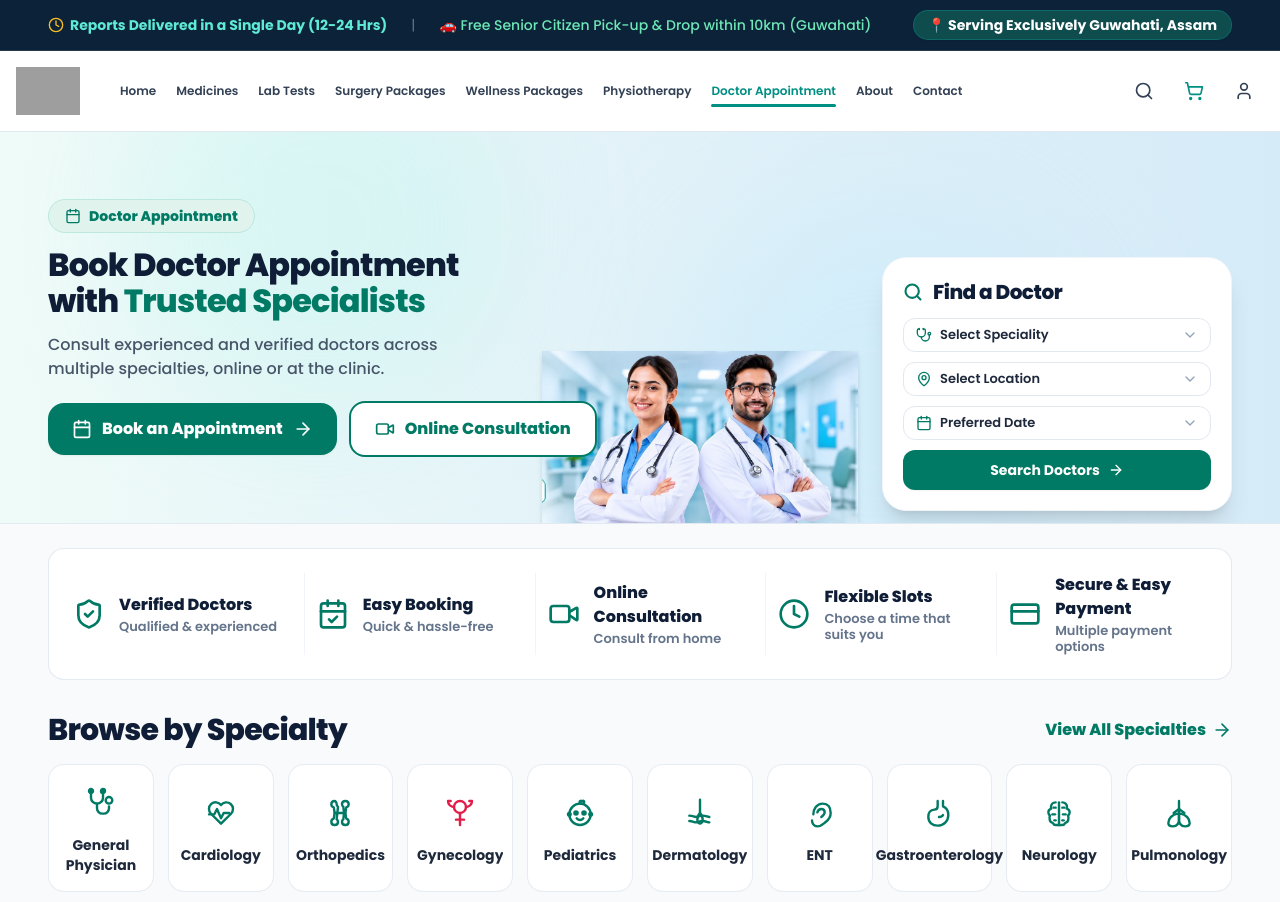
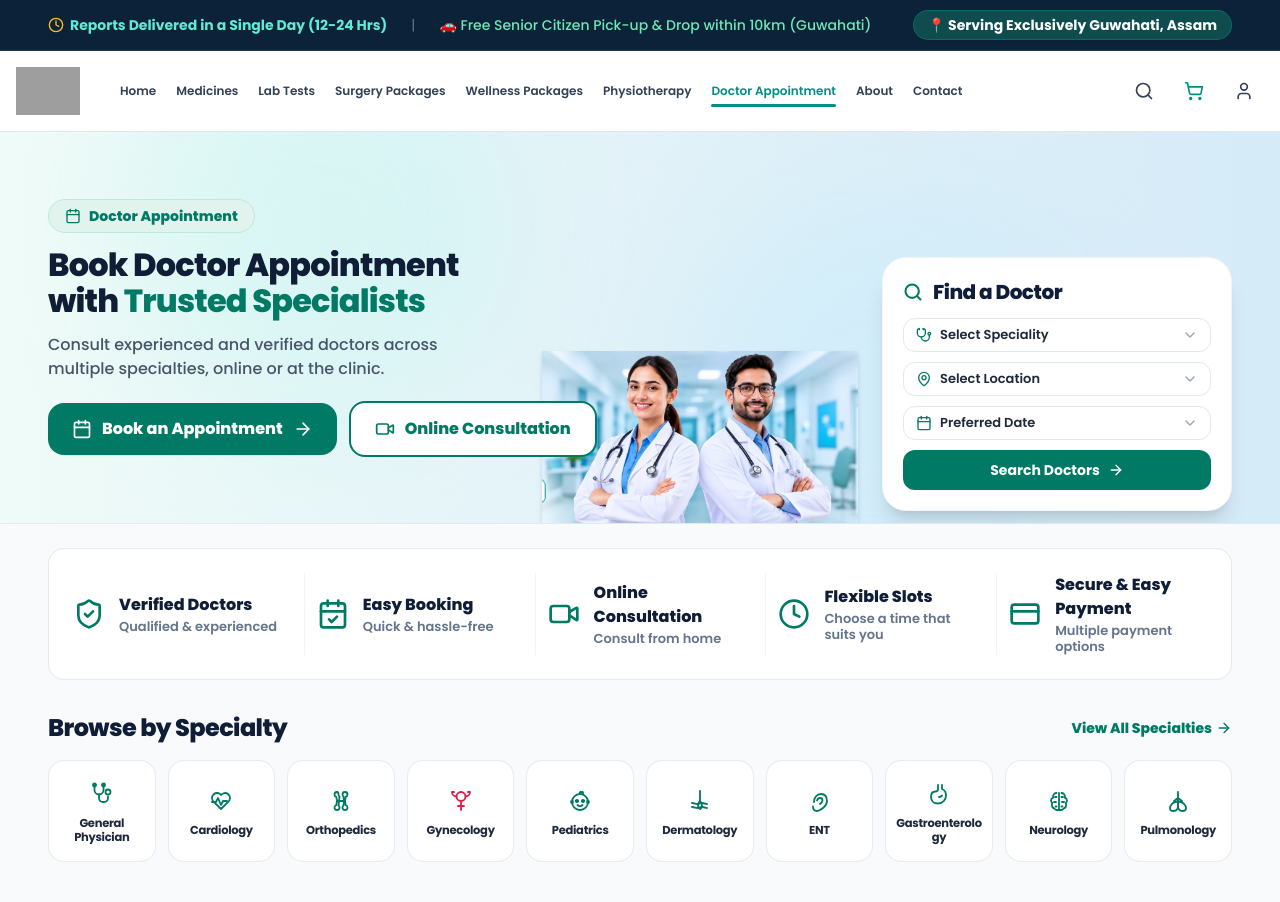
Before and after one commit to Ajayendra30/ZESTMED, a React (Vite) app: page /doctor in a window 1280 px wide. Shown: the top 902 px of the page. Built offline with nearby package versions, Linux system fonts and the light colour scheme; grey boxes are pictures that could not be loaded.

Commit message:
Fix text cut-off on Gastroenterology and decrease specialty card sizes on Doctor Appointment page

```diff
--- a/src/pages/DoctorAppointmentPage.jsx
+++ b/src/pages/DoctorAppointmentPage.jsx
@@ -388,11 +388,11 @@ export default function DoctorAppointmentPage() {
         {/* ========================================================================= */}
         {/* 3. BROWSE BY SPECIALTY (10 Medical Specialties matching Reference)       */}
         {/* ========================================================================= */}
-        <section className="space-y-4">
+        <section className="space-y-3.5 sm:space-y-4">
 
           {/* Header Row */}
           <div className="flex items-center justify-between">
-            <h2 className="text-2xl sm:text-3xl font-black text-[#0F1E36] tracking-tight">
+            <h2 className="text-xl sm:text-2xl font-black text-[#0F1E36] tracking-tight">
               Browse by Specialty
             </h2>
             <button
@@ -401,15 +401,15 @@ export default function DoctorAppointmentPage() {
                 setActiveSpecialtyFilter('All');
                 setShowAllDoctors(true);
               }}
-              className="text-[#007A64] hover:text-[#005c4b] font-extrabold text-sm sm:text-base flex items-center gap-1.5 hover:underline cursor-pointer"
+              className="text-[#007A64] hover:text-[#005c4b] font-extrabold text-xs sm:text-sm flex items-center gap-1 hover:underline cursor-pointer"
             >
               <span>View All Specialties</span>
-              <ArrowRight className="w-4 h-4 sm:w-5 sm:h-5" />
+              <ArrowRight className="w-4 h-4" />
             </button>
           </div>
 
-          {/* 10 Specialty Cards Grid */}
-          <div className="grid grid-cols-2 sm:grid-cols-5 lg:grid-cols-10 gap-3 sm:gap-3.5">
+          {/* 10 Specialty Cards Grid - Compact sizing with no cut-off text */}
+          <div className="grid grid-cols-2 sm:grid-cols-5 lg:grid-cols-10 gap-2 sm:gap-2.5 lg:gap-3">
             {SPECIALTY_LIST.map((spec) => {
               const IconComp = spec.icon;
               const isSelected = activeSpecialtyFilter.toLowerCase() === spec.name.toLowerCase();
@@ -424,19 +424,19 @@ export default function DoctorAppointmentPage() {
                       setActiveSpecialtyFilter(spec.name);
                     }
                   }}
-                  className={`bg-white rounded-2xl border p-4 sm:p-4.5 flex flex-col items-center justify-center text-center cursor-pointer transition-all duration-200 group min-h-[115px] sm:min-h-[125px] select-none ${
+                  className={`bg-white rounded-xl sm:rounded-2xl border px-1.5 py-2.5 sm:px-2 sm:py-3 flex flex-col items-center justify-center text-center cursor-pointer transition-all duration-200 group min-h-[92px] sm:min-h-[102px] select-none overflow-hidden ${
                     isSelected
                       ? 'border-[#007A64] ring-2 ring-[#007A64]/20 shadow-md bg-teal-50/20 scale-102'
                       : 'border-slate-200/80 hover:border-teal-200 hover:shadow-md shadow-2xs hover:scale-102'
                   }`}
                 >
-                  {/* Clean Vector Icon */}
-                  <div className="h-10 sm:h-11 w-10 sm:w-11 flex items-center justify-center mb-2.5 group-hover:scale-110 transition-transform">
-                    <IconComp className={`w-8 h-8 sm:w-8.5 sm:h-8.5 ${spec.color}`} />
+                  {/* Clean Vector Icon - Sized slightly smaller */}
+                  <div className="h-7 sm:h-8 w-7 sm:w-8 flex items-center justify-center mb-1.5 group-hover:scale-105 transition-transform shrink-0">
+                    <IconComp className={`w-5.5 h-5.5 sm:w-6 sm:h-6 ${spec.color}`} />
                   </div>
 
-                  {/* Title Label */}
-                  <span className={`text-xs sm:text-sm font-bold leading-tight line-clamp-2 transition-colors ${
+                  {/* Title Label - Balanced font size & tracking so 'Gastroenterology' is never cut off */}
+                  <span className={`text-[10px] sm:text-[11px] xl:text-[11.5px] font-bold leading-tight tracking-tight transition-colors w-full px-0.5 text-center break-words hyphens-auto ${
                     isSelected ? 'text-[#007A64] font-black' : 'text-slate-800 group-hover:text-[#007A64]'
                   }`}>
                     {spec.name}
```
